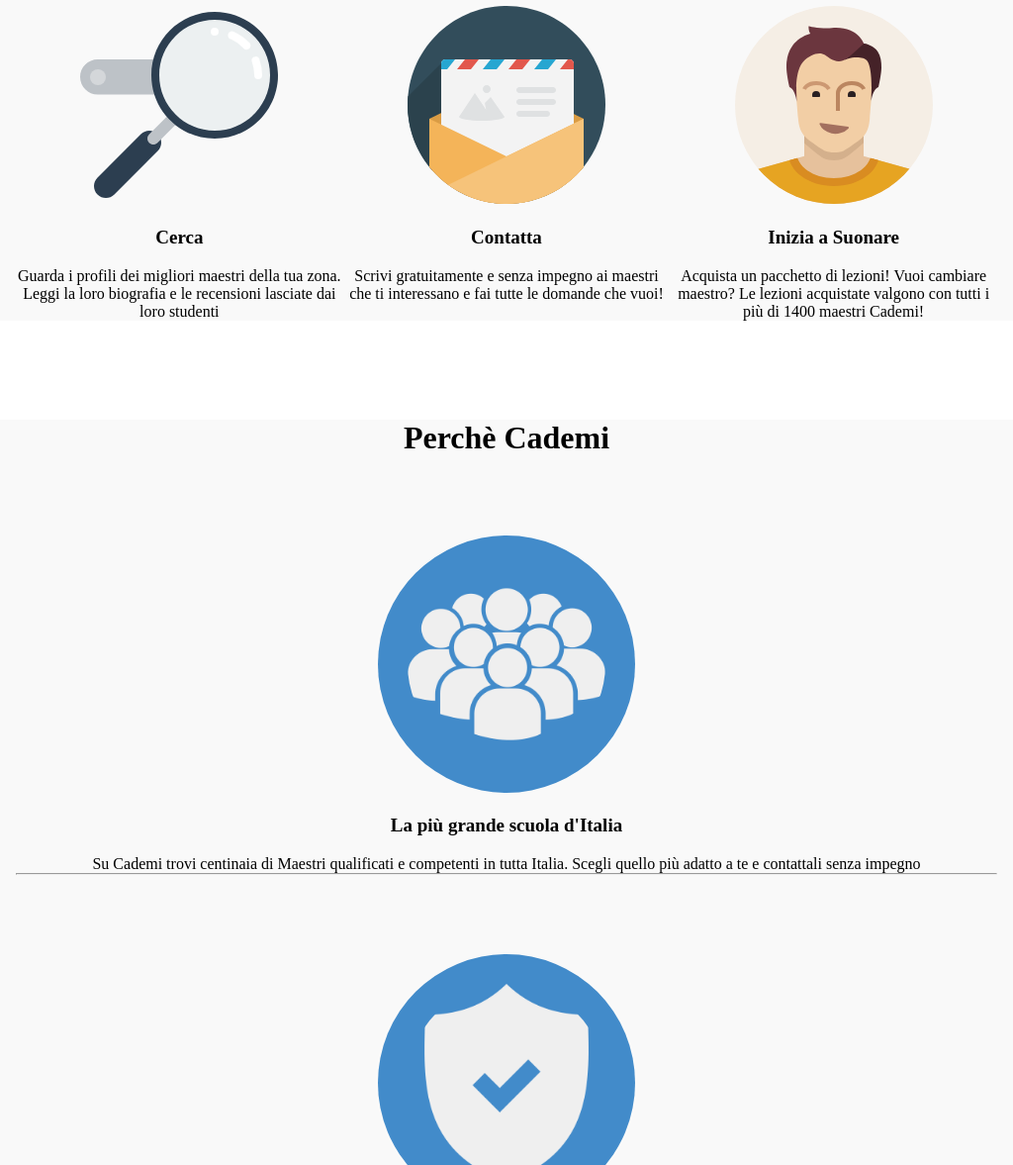
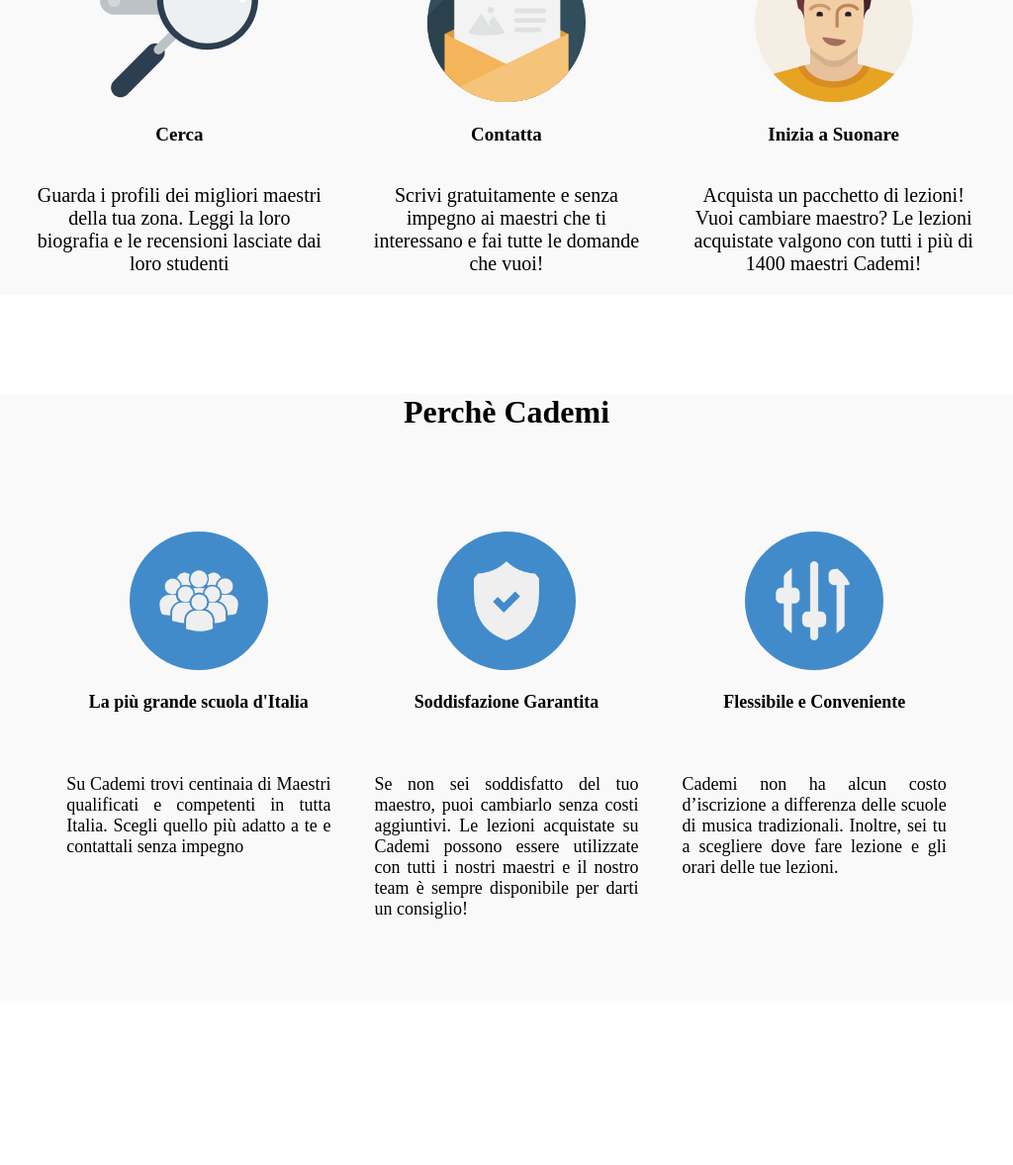
Before and after one commit to Quant85/html-css-resp-wannabe-12bool, a plain HTML site: page index.html in a window 1024 px wide. Shown: the part 628-1805 px from the top of the page at 99% size. After the commit the page ends 1639 px from the top, so only its background shows below. Drawn offline with Linux system fonts and the light colour scheme.

Commit message:
Impostazione iniziale visualizzazione - Middle Screen
Modifica allineamento row nella sectio #why, nella configurazione Middle - Tablet che va dai 768px ai 1200px

```diff
--- a/assets/css/style.css
+++ b/assets/css/style.css
@@ -21,7 +21,7 @@ img {
   text-align: center;
 }
 .row {
-  width: 992px;
+  max-width: 992px;
   margin: 100px auto 0 auto;
 }
 
@@ -37,3 +37,46 @@ h3 {
   font-size: 19px;
   margin: 18.72px 0;
 }
+
+
+
+@media screen and (min-width: 769px) and (max-width: 1200px) {
+
+  .row{
+    margin-top: 0;
+  }
+  img{
+    height: 160px;
+  }
+
+  p{
+    font-size: 20px;
+    padding: 20px;
+    margin: auto;
+  }
+
+  #why .row {
+    min-height: 470px;
+    display: inline-block;
+    width: 30%;
+  }
+  #why img {
+    max-height: 140px;
+  }
+  #why h3 {
+    min-height: 44px ;
+    font-size: 18px;
+
+  }
+  #why p{
+    width: 100%;
+    font-size: 18px;
+    text-align: justify;
+    text-justify: distribute;
+  }
+
+  hr{
+    visibility: hidden;
+  }
+
+}
--- a/assets/framework/12-bool.css
+++ b/assets/framework/12-bool.css
@@ -152,6 +152,7 @@
 /* Media Query md */
 @media all and (min-width: 769px) and (max-width: 1200px) {
 
+
   .col-md-1 {
     width: calc((100%/12) *1);
   }
@@ -251,6 +252,17 @@
 /* Small screen media */
 
 @media all and (max-width: 768px) {
+
+  .container {
+    max-width: 768px;
+  }
+
+  /* classes utolity */
+
+  pd-sm-10{
+    padding: 10px;
+  }
+
   .col-sm-1 {
     width: calc((100%/12) *1);
   }
--- a/index.html
+++ b/index.html
@@ -14,22 +14,22 @@
     <div class="container">
       <div class="row">
         <h2>Lezioni dove vuoi tu</h2>
-        <div class="col-lg-6">
+        <div class="col-sm-6 col-lg-6">
           <img src="assets/img/icon/maps.png" alt="">
           <h3>A casa tua</h3>
           <p>
-            Su Cademi trovi centinaia di Maestri qualificati e competenti in tutta Italia. Scegli quello più adatto a te e contattali senza impegno
+            Scegli il tuo maestro preferito e prenota la prima lezione a casa tua, a casa del maestro o nel suo studio
           </p>
         </div>
-        <!-- /.col-lg-6 -->
-        <div class="col-lg-6">
+        <!-- /.col-sm-12.col-lg-6 -->
+        <div class="col-sm-6 col-lg-6">
           <img src="assets/img/icon/screen.png" alt="">
           <h3>Online</h3>
           <p>
             Impara senza muoverti da casa! Scegli da una vastissima lista di maestri abilitati all'insegnamento online, senza doverti preoccupare di distanze e spostamenti
           </p>
         </div>
-        <!-- /.col-lg-6 -->
+        <!-- /.col-sm-12.col-lg-6 -->
       </div>
       <!-- /.row -->
     </div>
@@ -39,11 +39,11 @@
 
   <main>
     <!-- #steps.container -->
-    <div id="steps" class="mt-80">
+    <section id="steps">
       <div class="container grey">
         <div class="row">
           <h2>Come Funziona</h2>
-          <div class="col-lg-4">
+          <div class="col-sm-12 col-lg-4">
             <img src="assets/img/search.svg" alt="">
             <h3>Cerca</h3>
             <p>
@@ -51,7 +51,7 @@
             </p>
           </div>
           <!-- /.col-lg-4 -->
-          <div class="col-lg-4">
+          <div class="col-sm-12 col-lg-4">
             <img src="assets/img/letter.svg" alt="">
             <h3>Contatta</h3>
             <p>
@@ -59,7 +59,7 @@
             </p>
           </div>
           <!-- /.col-lg-4 -->
-          <div class="col-lg-4">
+          <div class="col-sm-12 col-lg-4">
             <img src="assets/img/male.svg" alt="">
             <h3>Inizia a Suonare</h3>
             <p>
@@ -71,16 +71,16 @@
         <!-- /.row -->
       </div>
       <!-- /.container-->
-    </div>
+    </section>
     <!-- /#steps.grey -->
 
     <div id="why">
 
       <!-- .container -->
-      <div class="container">
+      <section class="container">
         <h2>Perchè Cademi</h2>
         <div class="row">
-          <div class="col-lg-12">
+          <div class="col-sm-12 col-lg-12">
             <img src="assets/img/icon/profile.png" alt="">
             <h3>La più grande scuola d'Italia</h3>
             <p>
@@ -117,7 +117,7 @@
           <!-- /.col-lg-12 -->
         </div>
         <!-- /.row -->
-      </div>
+      </section>
       <!-- /#why.container -->
 
     </div>
```
